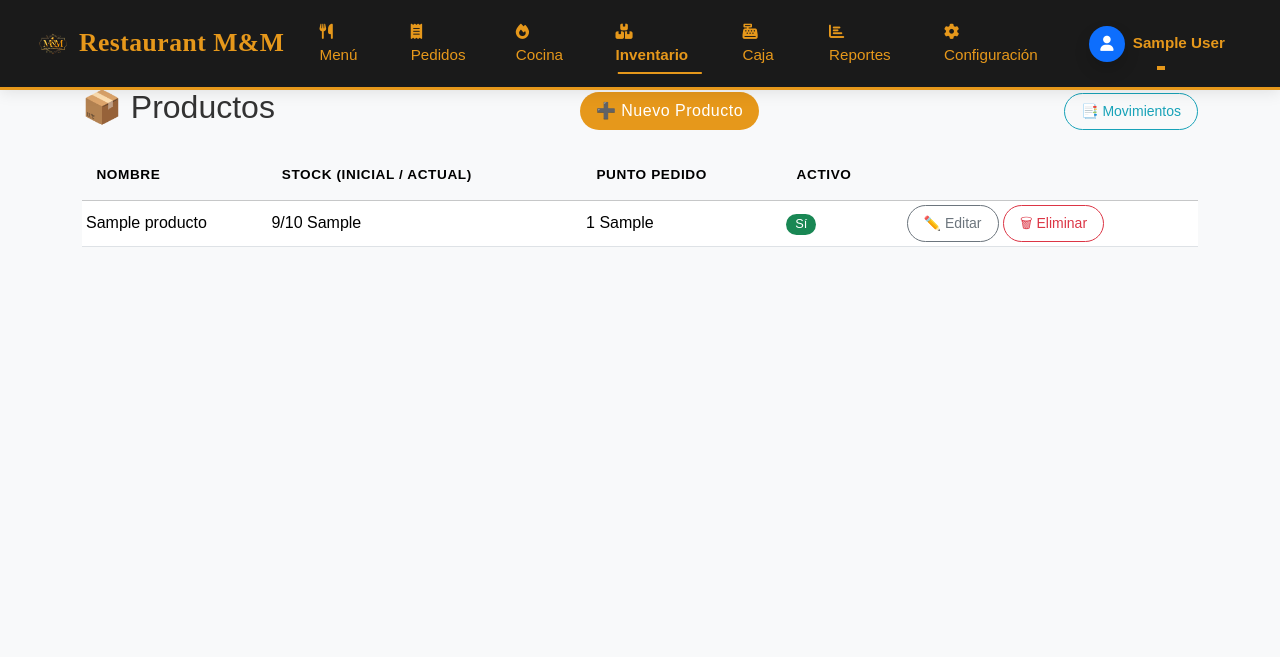
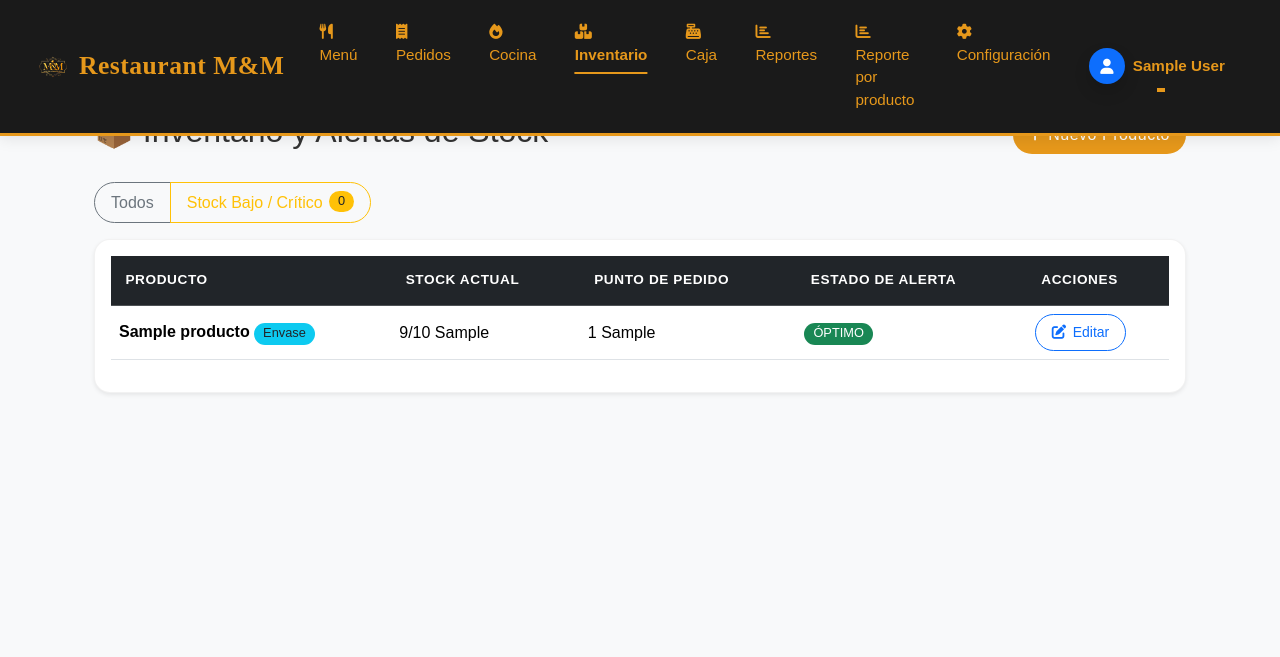
Before and after one commit to YAAT20/SistemaRestauranteMYM, a Django app: page /inventario/productos/ in a window 1280 px wide. Shown: the top 657 px of the page. Run offline with Django 5.2, Linux system fonts and the light colour scheme; a user stored in the database is signed in; tables that the repository leaves empty hold one stand-in row (values such as "Sample post").

Commit message:
Mejora en módulos de inventario, menu, administración

```diff
--- a/administracion/urls.py
+++ b/administracion/urls.py
@@ -15,4 +15,5 @@ urlpatterns = [
     path('reportes/<int:pk>/', ReporteVentaDetailView.as_view(), name='reporte_detail'),
     path('reportes/generar/<str:tipo>/', generar_reporte_ventas, name='generar_reporte'),
     path('reporte-dashboard/', reporte_dashboard, name='reporte_dashboard'),
+    path('reportes/desglose-productos/', DesgloseVentasView.as_view(), name='desglose_ventas'),
 ]
--- /dev/null
+++ b/inventario/context_processors.py
@@ -0,0 +1,21 @@
+from django.db.models import F
+from .models import Producto
+
+def notificaciones_inventario(request):
+    if request.user.is_authenticated:
+        # Cuenta cuántos productos activos están agotados o en stock bajo
+        productos_criticos_count = Producto.objects.filter(activo=True).extra(
+            where=["stock <= punto_pedido"]
+        ).count()
+
+        # Lista rápida para mostrar en un menú desplegable si se desea
+        productos_alerta = Producto.objects.filter(activo=True, stock__lte=F('punto_pedido'))[:5]
+
+        return {
+            'productos_criticos_count': productos_criticos_count,
+            'productos_alerta': productos_alerta,
+        }
+    return {
+        'productos_criticos_count': 0,
+        'productos_alerta': [],
+    }
--- a/inventario/models.py
+++ b/inventario/models.py
@@ -10,6 +10,18 @@ class Producto(models.Model):
     precio_venta = models.DecimalField(max_digits=7, decimal_places=2)
     activo = models.BooleanField(default=True)
     es_envase = models.BooleanField(default=False, help_text="Marcar si es un táper, bolsa o caja para llevar")
+
+    @property
+    def esta_agotado(self):
+        return self.stock <= 0
+
+    @property
+    def stock_bajo(self):
+        return 0 < self.stock <= self.punto_pedido
+
+    @property
+    def requiere_atencion(self):
+        return self.stock <= self.punto_pedido
 
     @transaction.atomic
     def ajustar_stock(self, cantidad, tipo, usuario=None, pedido=None, descripcion=None):
--- a/inventario/views.py
+++ b/inventario/views.py
@@ -19,6 +19,18 @@ class ProductoListView(LoginRequiredMixin, ListView):
     template_name = "inventario/producto_list.html"
     context_object_name = "productos"
     ordering = ["nombre"]
+
+    def get_queryset(self):
+        queryset = super().get_queryset()
+        filtro = self.request.GET.get('filtro')
+
+        if filtro == 'criticos':
+            # Filtra productos cuyo stock sea menor o igual al punto de pedido
+            queryset = [p for p in queryset if p.requiere_atencion]
+        elif filtro == 'agotados':
+            queryset = [p for p in queryset if p.esta_agotado]
+
+        return queryset
 
 
 class ProductoCreateView(LoginRequiredMixin, AdminRequiredMixin, CreateView):
--- a/restaurantemym/settings.py
+++ b/restaurantemym/settings.py
@@ -56,6 +56,7 @@ TEMPLATES = [
                 'django.template.context_processors.request',
                 'django.contrib.auth.context_processors.auth',
                 'django.contrib.messages.context_processors.messages',
+                'inventario.context_processors.notificaciones_inventario',
             ],
         },
     },
--- a/templates/base.html
+++ b/templates/base.html
@@ -73,6 +73,12 @@
                         <a class="nav-link" href="{% url 'inventario:producto_list' %}" data-page="inventario">
                             <i class="fas fa-boxes me-1"></i>
                             <span>Inventario</span>
+
+                            {% if productos_criticos_count > 0 %}
+                                <span class="badge rounded-pill bg-danger ms-1" title="Productos con stock bajo o agotados">
+                                    {{ productos_criticos_count }}
+                                </span>
+                            {% endif %}
                         </a>
                     </li>
                     <li class="nav-item">
@@ -85,6 +91,12 @@
                         <a class="nav-link" href="{% url 'administracion:reporte_dashboard' %}" data-page="reportes">
                             <i class="fas fa-chart-bar me-1"></i>
                             <span>Reportes</span>
+                        </a>
+                    </li>
+                    <li class="nav-item">
+                        <a class="nav-link" href="{% url 'administracion:desglose_ventas' %}">
+                            <i class="fas fa-chart-bar me-1"></i>
+                            <span>Reporte por producto</span>
                         </a>
                     </li>
                     <li class="nav-item">
--- a/templates/inventario/producto_list.html
+++ b/templates/inventario/producto_list.html
@@ -1,56 +1,75 @@
-{% extends 'base.html' %}
-{% block title %}Productos - Inventario{% endblock %}
+{% extends "base.html" %}
+{% block title %}Gestión de Inventario{% endblock %}
 
 {% block content %}
-<div class="d-flex justify-content-between align-items-center mb-3">
-    <h2>📦 Productos</h2>
-    <a class="btn btn-primary" href="{% url 'inventario:producto_create' %}">
-        ➕ Nuevo Producto
-    </a>
-    <a class="btn btn-sm btn-outline-info" href="{% url 'inventario:movimiento_list' %}">
-        📑 Movimientos
+<div class="container-fluid py-4">
+    <div class="d-flex justify-content-between align-items-center mb-4">
+        <h2>📦 Inventario y Alertas de Stock</h2>
+        <div>
+            <a href="{% url 'inventario:producto_create' %}" class="btn btn-primary">
+                <i class="fas fa-plus"></i> Nuevo Producto
             </a>
         </div>
+    </div>
 
-<table class="table table-sm table-hover align-middle">
-    <thead class="table-light">
+    <div class="row mb-3">
+        <div class="col-md-12">
+            <div class="btn-group" role="group">
+                <a href="{% url 'inventario:producto_list' %}" class="btn btn-outline-secondary">Todos</a>
+                <a href="{% url 'inventario:producto_list' %}?filtro=criticos" class="btn btn-outline-warning">
+                    Stock Bajo / Crítico
+                    <span class="badge bg-warning text-dark">{{ productos_criticos_count }}</span>
+                </a>
+            </div>
+        </div>
+    </div>
+
+    <div class="card shadow-sm">
+        <div class="card-body">
+            <div class="table-responsive">
+                <table class="table table-hover align-middle">
+                    <thead class="table-dark">
                         <tr>
-            <th>Nombre</th>
-            <th>Stock (Inicial / Actual)</th>
-            <th>Punto pedido</th>
-            <th>Activo</th>
-            <th></th>
+                            <th>Producto</th>
+                            <th>Stock Actual</th>
+                            <th>Punto de Pedido</th>
+                            <th>Estado de Alerta</th>
+                            <th>Acciones</th>
                         </tr>
                     </thead>
                     <tbody>
-        {% for p in productos %}
-        <tr class="{% if p.stock <= p.punto_pedido %}table-warning{% endif %}">
-            <td>{{ p.nombre }}</td>
+                        {% for producto in productos %}
+                        <tr class="{% if producto.esta_agotado %}table-danger{% elif producto.stock_bajo %}table-warning{% endif %}">
                             <td>
-                {{ p.stock_inicial|floatformat:0 }}/{{ p.stock|floatformat:0 }} {{ p.unidad_medida }}
+                                <strong>{{ producto.nombre }}</strong>
+                                {% if producto.es_envase %}<span class="badge bg-info text-dark">Envase</span>{% endif %}
                             </td>
-            <td>{{ p.punto_pedido|floatformat:0 }} {{ p.unidad_medida }}</td>
+                            <td>{{ producto.stock_inicial_actual }} {{ producto.unidad_medida }}</td>
+                            <td>{{ producto.punto_pedido }} {{ producto.unidad_medida }}</td>
                             <td>
-                {% if p.activo %}
-                <span class="badge bg-success">Sí</span>
+                                {% if producto.esta_agotado %}
+                                    <span class="badge bg-danger">AGOTADO</span>
+                                {% elif producto.stock_bajo %}
+                                    <span class="badge bg-warning text-dark">STOCK BAJO</span>
                                 {% else %}
-                <span class="badge bg-danger">No</span>
+                                    <span class="badge bg-success">ÓPTIMO</span>
                                 {% endif %}
                             </td>
                             <td>
-                <a class="btn btn-sm btn-outline-secondary" href="{% url 'inventario:producto_update' p.id %}">
-                    ✏️ Editar
-                </a>
-                <a class="btn btn-sm btn-outline-danger" href="{% url 'inventario:producto_delete' p.id %}">
-                    🗑 Eliminar
+                                <a href="{% url 'inventario:producto_update' producto.id %}" class="btn btn-sm btn-outline-primary">
+                                    <i class="fas fa-edit"></i> Editar
                                 </a>
                             </td>
                         </tr>
                         {% empty %}
                         <tr>
-            <td colspan="5" class="text-center text-muted">No hay productos registrados</td>
+                            <td colspan="5" class="text-center py-4 text-muted">No hay productos registrados o filtrados.</td>
                         </tr>
                         {% endfor %}
                     </tbody>
                 </table>
+            </div>
+        </div>
+    </div>
+</div>
 {% endblock %}
--- a/usuarios/decorators.py
+++ b/usuarios/decorators.py
@@ -4,6 +4,6 @@ def admin_required(view_func):
 
     decorated_view_func = user_passes_test(
         lambda user: user.is_authenticated and user.rol == 'ADMIN',
-        login_url='login'  # URL a la que se redirige si no es admin
+        login_url='login'
     )(view_func)
     return decorated_view_func
```
Also changed, not shown: administracion/views.py (+96 -3 lines), templates/administracion/desglose_ventas.html (added, +70 -0 lines). Lines whose indentation alone changed are shown as unchanged.
